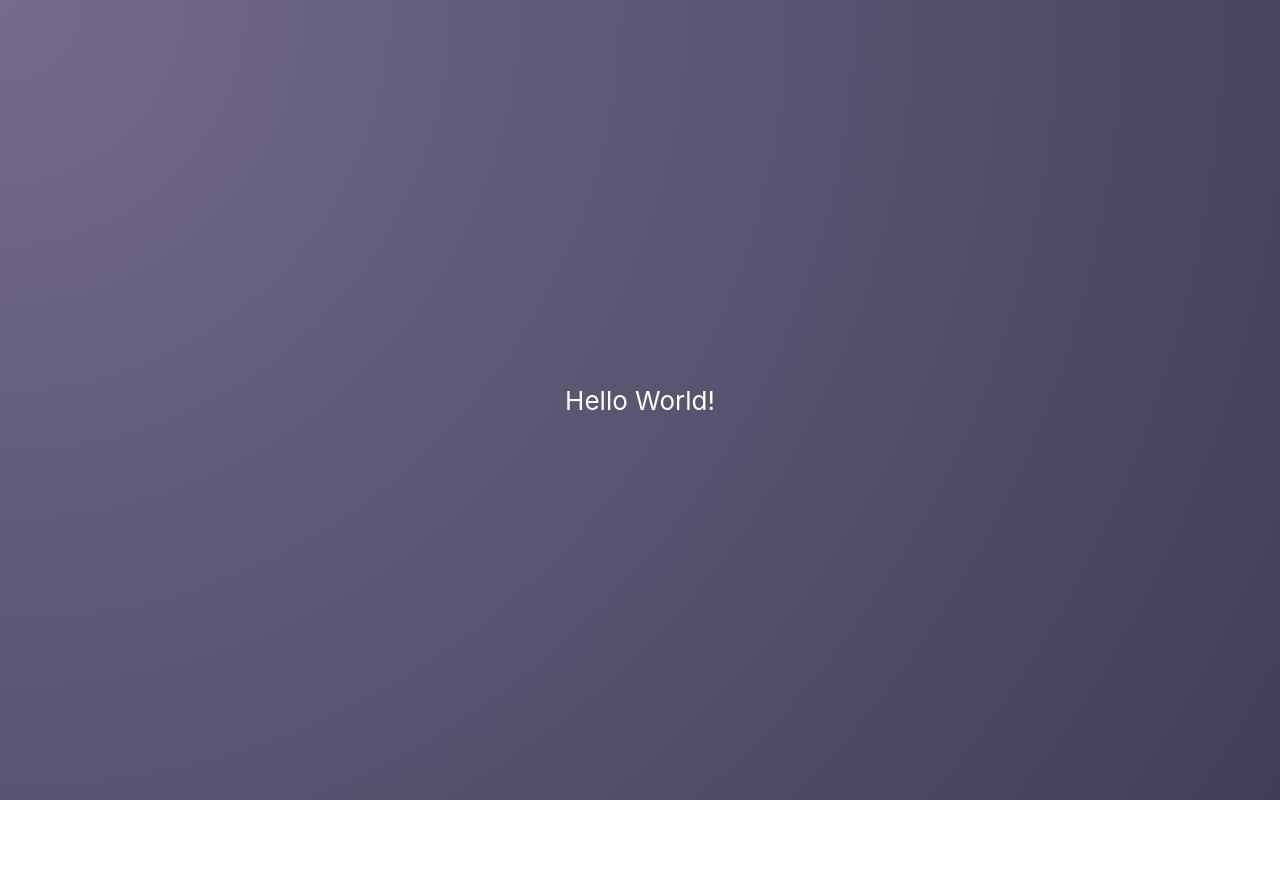
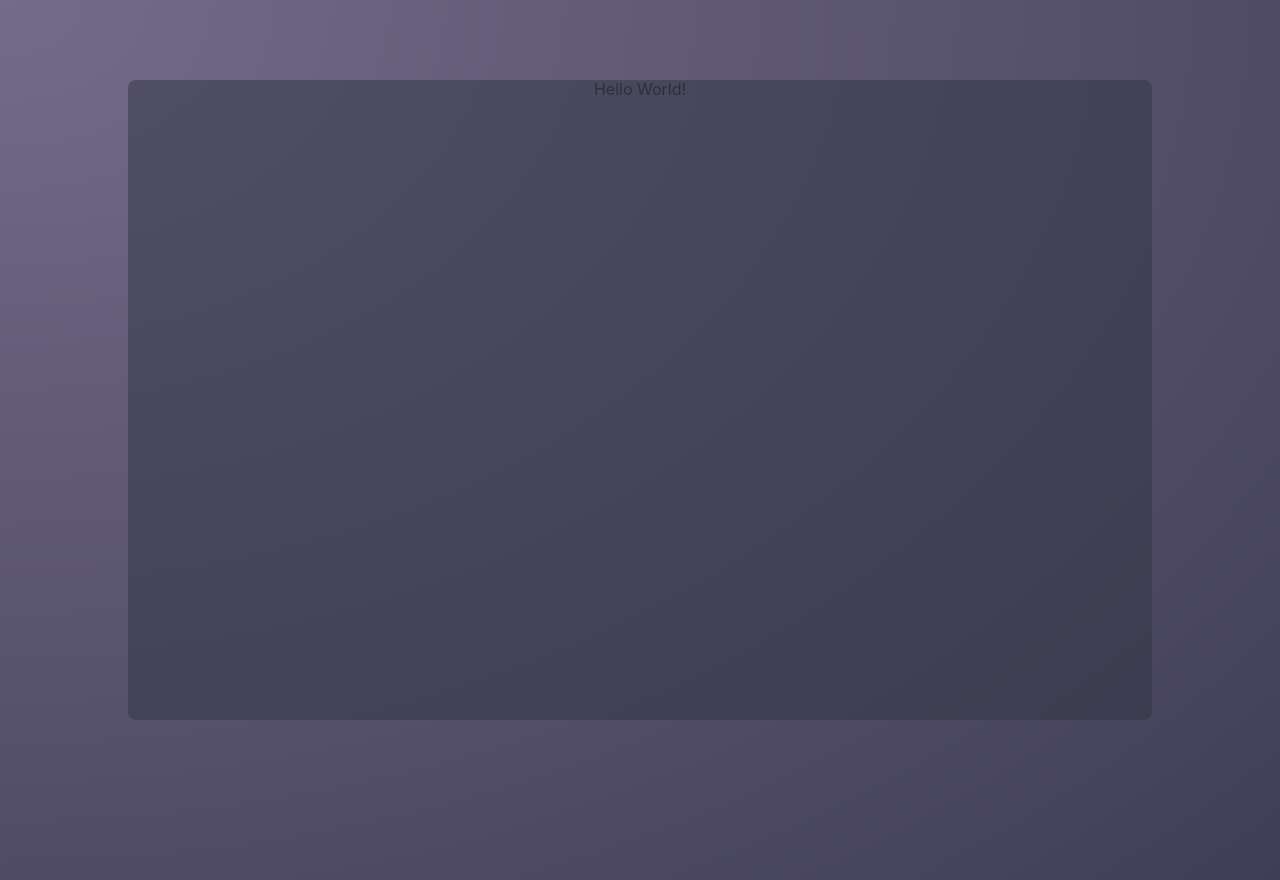
Before and after one commit to myersjo/EcoPi, a React (Create React App) app in the folder Dashboard/react-dashboard/: page / in a window 1280 px wide. Before the commit the page ends 800 px from the top, so only its background shows below. Built offline with nearby package versions, Linux system fonts and the light colour scheme.

Commit message:
App & Dashboard Components

```diff
--- a/Dashboard/react-dashboard/src/components/app/App.js
+++ b/Dashboard/react-dashboard/src/components/app/App.jsx
@@ -1,13 +1,14 @@
 import React, { Component } from 'react';
 import './App.scss';
+import Dashboard from '../dashboard/Dashboard.jsx';
 
 class App extends Component {
   render() {
     return (
       <div className="App">
-        <header className="App-header">
+        <Dashboard>
           <p>Hello World!</p>
-        </header>
+        </Dashboard>
       </div>
     );
   }
--- a/Dashboard/react-dashboard/src/components/app/App.scss
+++ b/Dashboard/react-dashboard/src/components/app/App.scss
@@ -1,24 +1,6 @@
 .App {
+  position: relative;
   text-align: center;
-  h1 {
-    color: purple;
-  }
-}
-
-.App-logo {
-  animation: App-logo-spin infinite 20s linear;
-  height: 40vmin;
-  pointer-events: none;
-}
-
-.App-header {
-  min-height: 100vh;
-  display: flex;
-  flex-direction: column;
-  align-items: center;
-  justify-content: center;
-  font-size: calc(10px + 2vmin);
-  color: white;
 }
 
 .App-link {
--- /dev/null
+++ b/Dashboard/react-dashboard/src/components/dashboard/Dashboard.jsx
@@ -0,0 +1,11 @@
+import React, { Component } from 'react';
+//Todo: clean this import:
+import './Dashboard.scss';
+
+class Dashboard extends Component {
+  render() {
+    return <div className="Dashboard">{this.props.children}</div>;
+  }
+}
+
+export default Dashboard;
--- /dev/null
+++ b/Dashboard/react-dashboard/src/components/dashboard/Dashboard.scss
@@ -0,0 +1,11 @@
+@import './../../styles/theme/_colours.scss';
+
+.Dashboard {
+  width: 80vw;
+  height: 80vh;
+  margin: auto;
+  margin-top: 5em;
+  border-radius: 0.5em;
+  background: $dark-blue2;
+  opacity: 0.5;
+}
--- a/Dashboard/react-dashboard/src/index.js
+++ b/Dashboard/react-dashboard/src/index.js
@@ -1,6 +1,7 @@
 import React from 'react';
 import ReactDOM from 'react-dom';
 import './index.scss';
-import App from './components/app/App';
+
+import App from './components/app/App.jsx';
 
 ReactDOM.render(<App />, document.getElementById('root'));
--- a/Dashboard/react-dashboard/src/index.scss
+++ b/Dashboard/react-dashboard/src/index.scss
@@ -9,7 +9,10 @@
   -webkit-font-smoothing: antialiased;
   -moz-osx-font-smoothing: grayscale;
 
-  background: radial-gradient(circle at top left, #746b8a, #403e56);
+  // todo: tidy up
+  width: 100vw;
+  height: 100vh;
+  background: radial-gradient(ellipse at top left, #746b8a, #403e56);
 }
 
 code {
--- a/Dashboard/react-dashboard/src/styles/base/_normalize.scss
+++ b/Dashboard/react-dashboard/src/styles/base/_normalize.scss
@@ -0,0 +1,300 @@
+/*! normalize.css v8.0.0 | MIT License | github.com/necolas/normalize.css */
+
+/* Document
+   ========================================================================== */
+
+/**
+ * 1. Correct the line height in all browsers.
+ * 2. Prevent adjustments of font size after orientation changes in iOS.
+ */
+
+html {
+  line-height: 1.15; /* 1 */
+  -webkit-text-size-adjust: 100%; /* 2 */
+}
+
+/* Sections
+   ========================================================================== */
+
+/**
+ * Remove the margin in all browsers.
+ */
+
+body {
+  margin: 0;
+}
+
+/**
+ * Correct the font size and margin on `h1` elements within `section` and
+ * `article` contexts in Chrome, Firefox, and Safari.
+ */
+
+h1 {
+  font-size: 2em;
+  margin: 0.67em 0;
+}
+
+/* Grouping content
+   ========================================================================== */
+
+/**
+ * 1. Add the correct box sizing in Firefox.
+ * 2. Show the overflow in Edge and IE.
+ */
+
+hr {
+  box-sizing: content-box; /* 1 */
+  height: 0; /* 1 */
+  overflow: visible; /* 2 */
+}
+
+/* Text-level semantics
+   ========================================================================== */
+
+/**
+ * Remove the gray background on active links in IE 10.
+ */
+
+a {
+  background-color: transparent;
+}
+
+/**
+ * 1. Remove the bottom border in Chrome 57-
+ * 2. Add the correct text decoration in Chrome, Edge, IE, Opera, and Safari.
+ */
+
+abbr[title] {
+  border-bottom: none; /* 1 */
+  text-decoration: underline; /* 2 */
+  text-decoration: underline dotted; /* 2 */
+}
+
+/**
+ * Add the correct font weight in Chrome, Edge, and Safari.
+ */
+
+b,
+strong {
+  font-weight: bolder;
+}
+
+/**
+ * Add the correct font size in all browsers.
+ */
+
+small {
+  font-size: 80%;
+}
+
+/* Embedded content
+   ========================================================================== */
+
+/**
+ * Remove the border on images inside links in IE 10.
+ */
+
+img {
+  border-style: none;
+}
+
+/* Forms
+   ========================================================================== */
+
+/**
+ * 1. Change the font styles in all browsers.
+ * 2. Remove the margin in Firefox and Safari.
+ */
+
+button,
+input,
+optgroup,
+select,
+textarea {
+  font-family: inherit; /* 1 */
+  font-size: 100%; /* 1 */
+  line-height: 1.15; /* 1 */
+  margin: 0; /* 2 */
+}
+
+/**
+ * Show the overflow in IE.
+ * 1. Show the overflow in Edge.
+ */
+
+button,
+input {
+  /* 1 */
+  overflow: visible;
+}
+
+/**
+ * Remove the inheritance of text transform in Edge, Firefox, and IE.
+ * 1. Remove the inheritance of text transform in Firefox.
+ */
+
+button,
+select {
+  /* 1 */
+  text-transform: none;
+}
+
+/**
+ * Correct the inability to style clickable types in iOS and Safari.
+ */
+
+button,
+[type='button'],
+[type='reset'],
+[type='submit'] {
+  -webkit-appearance: button;
+}
+
+/**
+ * Remove the inner border and padding in Firefox.
+ */
+
+button::-moz-focus-inner,
+[type='button']::-moz-focus-inner,
+[type='reset']::-moz-focus-inner,
+[type='submit']::-moz-focus-inner {
+  border-style: none;
+  padding: 0;
+}
+
+/**
+ * Restore the focus styles unset by the previous rule.
+ */
+
+button:-moz-focusring,
+[type='button']:-moz-focusring,
+[type='reset']:-moz-focusring,
+[type='submit']:-moz-focusring {
+  outline: 1px dotted ButtonText;
+}
+
+/**
+ * Correct the padding in Firefox.
+ */
+
+fieldset {
+  padding: 0.35em 0.75em 0.625em;
+}
+
+/**
+ * 1. Correct the text wrapping in Edge and IE.
+ * 2. Correct the color inheritance from `fieldset` elements in IE.
+ * 3. Remove the padding so developers are not caught out when they zero out
+ *    `fieldset` elements in all browsers.
+ */
+
+legend {
+  box-sizing: border-box; /* 1 */
+  color: inherit; /* 2 */
+  display: table; /* 1 */
+  max-width: 100%; /* 1 */
+  padding: 0; /* 3 */
+  white-space: normal; /* 1 */
+}
+
+/**
+ * Add the correct vertical alignment in Chrome, Firefox, and Opera.
+ */
+
+progress {
+  vertical-align: baseline;
+}
+
+/**
+ * Remove the default vertical scrollbar in IE 10+.
+ */
+
+textarea {
+  overflow: auto;
+}
+
+/**
+ * 1. Add the correct box sizing in IE 10.
+ * 2. Remove the padding in IE 10.
+ */
+
+[type='checkbox'],
+[type='radio'] {
+  box-sizing: border-box; /* 1 */
+  padding: 0; /* 2 */
+}
+
+/**
+ * Correct the cursor style of increment and decrement buttons in Chrome.
+ */
+
+[type='number']::-webkit-inner-spin-button,
+[type='number']::-webkit-outer-spin-button {
+  height: auto;
+}
+
+/**
+ * 1. Correct the odd appearance in Chrome and Safari.
+ * 2. Correct the outline style in Safari.
+ */
+
+[type='search'] {
+  -webkit-appearance: textfield; /* 1 */
+  outline-offset: -2px; /* 2 */
+}
+
+/**
+ * Remove the inner padding in Chrome and Safari on macOS.
+ */
+
+[type='search']::-webkit-search-decoration {
+  -webkit-appearance: none;
+}
+
+/**
+ * 1. Correct the inability to style clickable types in iOS and Safari.
+ * 2. Change font properties to `inherit` in Safari.
+ */
+
+::-webkit-file-upload-button {
+  -webkit-appearance: button; /* 1 */
+  font: inherit; /* 2 */
+}
+
+/* Interactive
+   ========================================================================== */
+
+/*
+ * Add the correct display in Edge, IE 10+, and Firefox.
+ */
+
+details {
+  display: block;
+}
+
+/*
+ * Add the correct display in all browsers.
+ */
+
+summary {
+  display: list-item;
+}
+
+/* Misc
+   ========================================================================== */
+
+/**
+ * Add the correct display in IE 10+.
+ */
+
+template {
+  display: none;
+}
+
+/**
+ * Add the correct display in IE 10.
+ */
+
+[hidden] {
+  display: none;
+}
```
